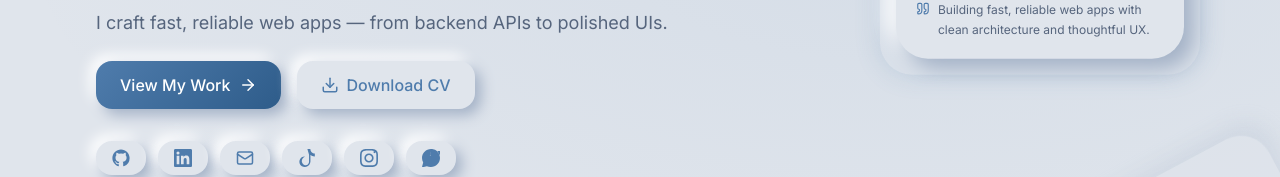
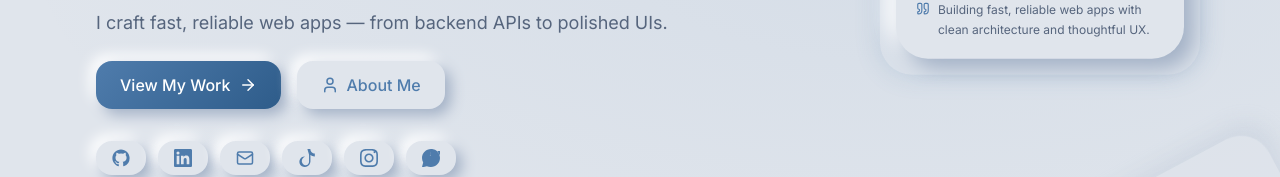
Before and after one commit to j0nsss/Portfolio, a React (Vite) app: page / in a window 1280 px wide. Shown: the part 476-653 px from the top of the page. Built offline with nearby package versions, Linux system fonts and the light colour scheme.

Commit message:
fix: change Download CV to About Me with User icon

```diff
--- a/src/components/sections/Hero.tsx
+++ b/src/components/sections/Hero.tsx
@@ -1,5 +1,5 @@
 import { m, useScroll, useTransform, type Variants } from 'framer-motion';
-import { ArrowRight, Download, Mail, ChevronDown, Quote } from 'lucide-react';
+import { ArrowRight, User, Mail, ChevronDown, Quote } from 'lucide-react';
 import NeuButton from '@/components/ui/NeuButton';
 import { useReducedMotion } from '@/hooks/useReducedMotion';
 import { GithubIcon, LinkedinIcon, TiktokIcon, InstagramIcon, WhatsappIcon } from '@/assets/icons/SocialIcons';
@@ -104,8 +104,8 @@ export default function Hero() {
                 >
                   View My Work
                 </NeuButton>
-                <NeuButton href="#" variant="ghost" icon={<Download size={18} />}>
-                  Download CV
+                <NeuButton href="#about" variant="ghost" icon={<User size={18} />}>
+                  About Me
                 </NeuButton>
               </m.div>
 
```
